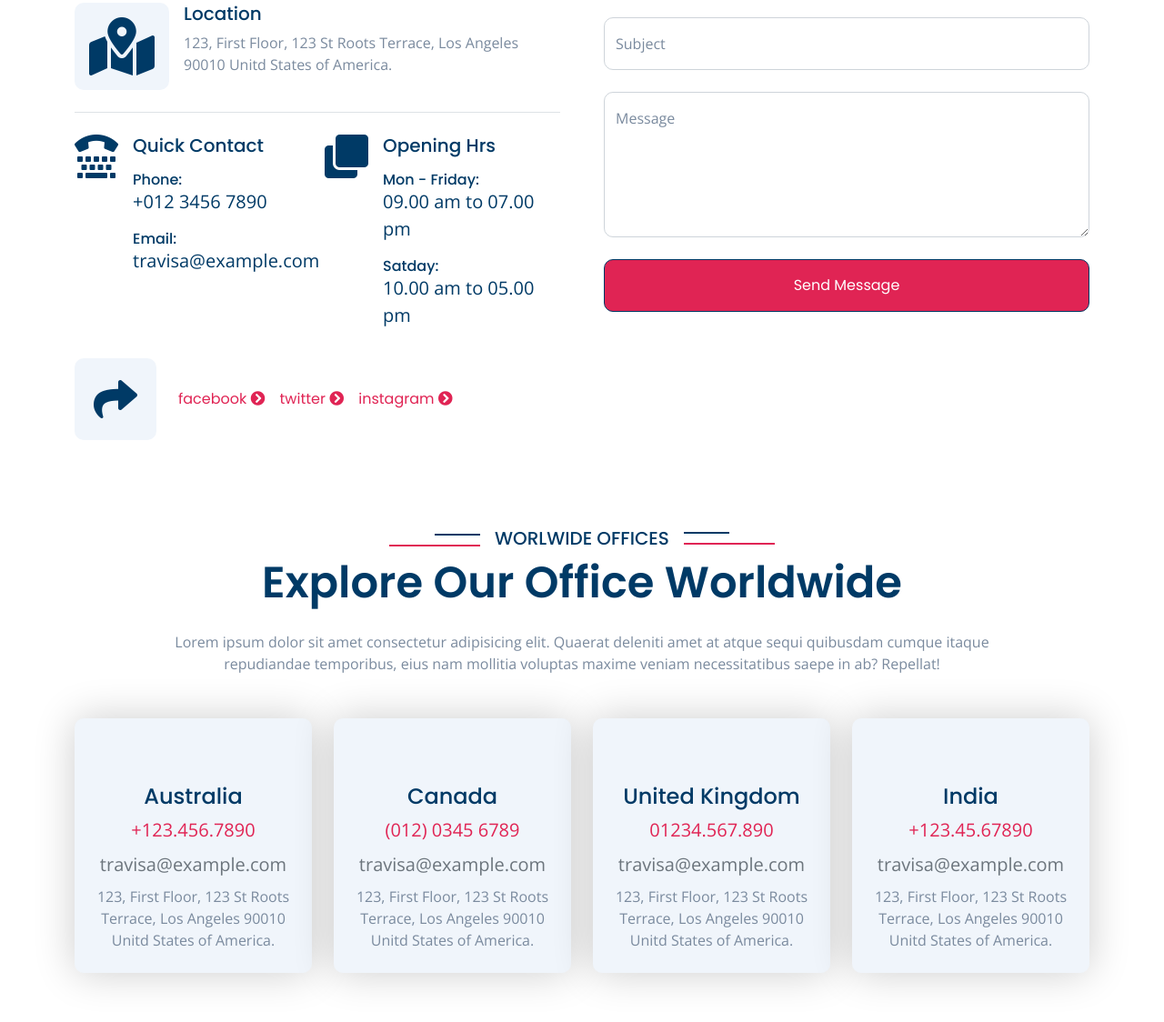
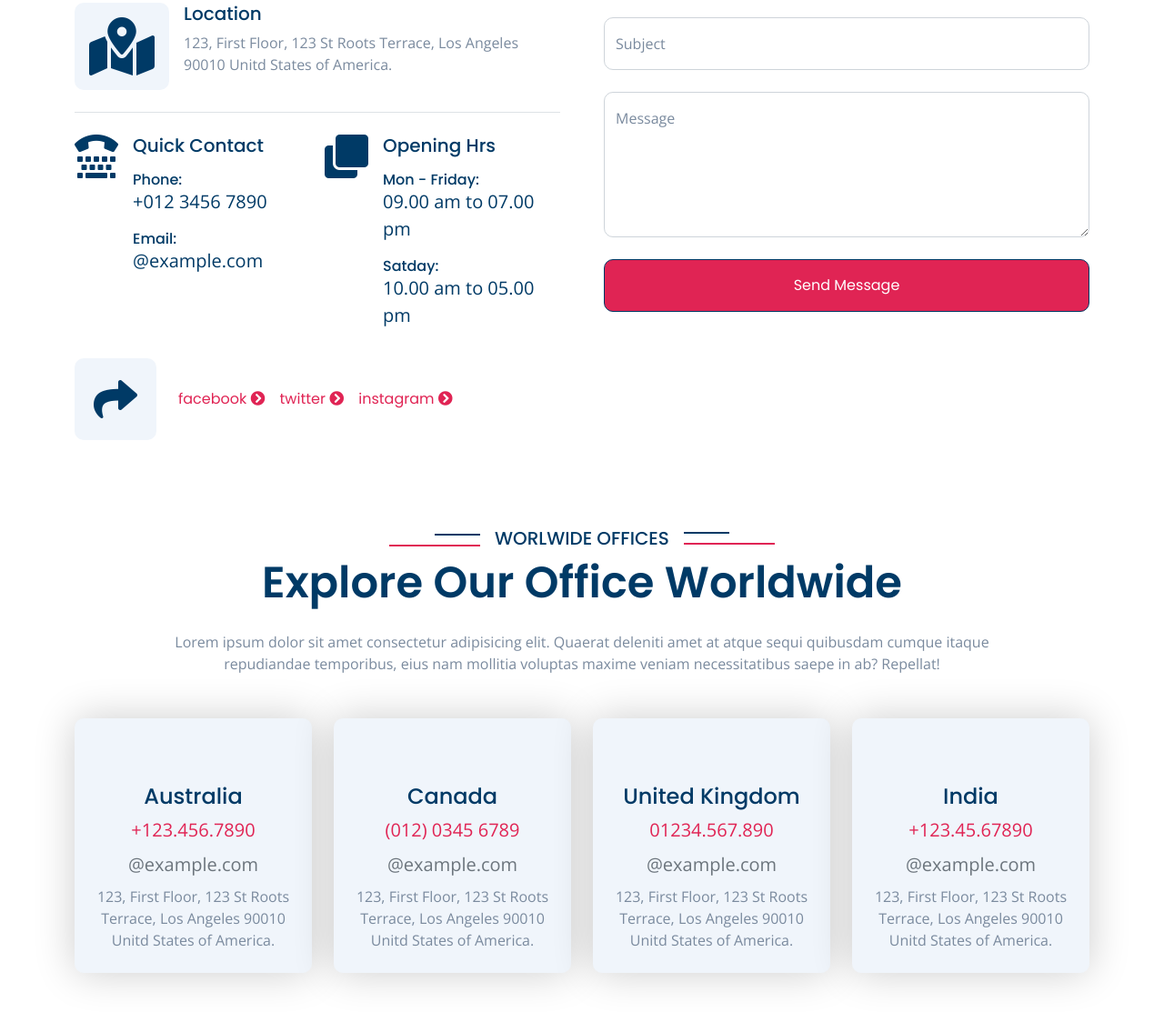
Before and after one commit to deirfed/dasrif-raw, a plain HTML site: page contact.html in a window 1280 px wide. Shown: the part 964-2088 px from the top of the page at 91% size. Drawn offline with nearby package versions, Linux system fonts and the light colour scheme.

Commit message:
4th commit

```diff
--- a/contact.html
+++ b/contact.html
@@ -73,7 +73,7 @@
         <div class="container-fluid nav-bar p-0">
             <nav class="navbar navbar-expand-lg navbar-light bg-white px-4 px-lg-5 py-3 py-lg-0">
                 <a href="" class="navbar-brand p-0">
-                    <h1 class="display-5 text-secondary m-0"><img src="img/favicon.png" class="img-fluid" alt="">Travisa</h1>
+                    <h1 class="display-5 text-secondary m-0"><img src="img/favicon.png" class="img-fluid" alt=""></h1>
                     <!-- <img src="img/logo.png" alt="Logo"> -->
                 </a>
                 <button class="navbar-toggler" type="button" data-bs-toggle="collapse" data-bs-target="#navbarCollapse">
@@ -164,7 +164,7 @@
                                         </div>
                                         <div class="mb-3">
                                             <h6 class="mb-0">Email:</h6>
-                                            <a href="#" class="fs-5 text-primary">travisa@example.com</a>
+                                            <a href="#" class="fs-5 text-primary">@example.com</a>
                                         </div>
                                     </div>
                                 </div>
@@ -265,7 +265,7 @@
                                 <div class="office-content d-flex flex-column">
                                     <h4 class="mb-2">Australia</h4>
                                     <a href="#" class="text-secondary fs-5 mb-2">+123.456.7890</a>
-                                    <a href="#" class="text-muted fs-5 mb-2">travisa@example.com</a>
+                                    <a href="#" class="text-muted fs-5 mb-2">@example.com</a>
                                     <p class="mb-0">123, First Floor, 123 St Roots Terrace, Los Angeles 90010 Unitd States of America.</p>
                                 </div>
                             </div>
@@ -278,7 +278,7 @@
                                 <div class="office-content d-flex flex-column">
                                     <h4 class="mb-2">Canada</h4>
                                     <a href="#" class="text-secondary fs-5 mb-2">(012) 0345 6789</a>
-                                    <a href="#" class="text-muted fs-5 mb-2">travisa@example.com</a>
+                                    <a href="#" class="text-muted fs-5 mb-2">@example.com</a>
                                     <p class="mb-0">123, First Floor, 123 St Roots Terrace, Los Angeles 90010 Unitd States of America.</p>
                                 </div>
                             </div>
@@ -291,7 +291,7 @@
                                 <div class="office-content d-flex flex-column">
                                     <h4 class="mb-2">United Kingdom</h4>
                                     <a href="#" class="text-secondary fs-5 mb-2">01234.567.890</a>
-                                    <a href="#" class="text-muted fs-5 mb-2">travisa@example.com</a>
+                                    <a href="#" class="text-muted fs-5 mb-2">@example.com</a>
                                     <p class="mb-0">123, First Floor, 123 St Roots Terrace, Los Angeles 90010 Unitd States of America.</p>
                                 </div>
                             </div>
@@ -304,7 +304,7 @@
                                 <div class="office-content d-flex flex-column">
                                     <h4 class="mb-2">India</h4>
                                     <a href="#" class="text-secondary fs-5 mb-2">+123.45.67890</a>
-                                    <a href="#" class="text-muted fs-5 mb-2">travisa@example.com</a>
+                                    <a href="#" class="text-muted fs-5 mb-2">@example.com</a>
                                     <p class="mb-0">123, First Floor, 123 St Roots Terrace, Los Angeles 90010 Unitd States of America.</p>
                                 </div>
                             </div>
```
Also changed, not shown: 404.html (+1 -1 lines), about.html (+2 -2 lines), countries.html (+2 -2 lines), feature.html (+1 -1 lines), service.html (+2 -2 lines), testimonial.html (+1 -1 lines), training.html (+2 -2 lines).
